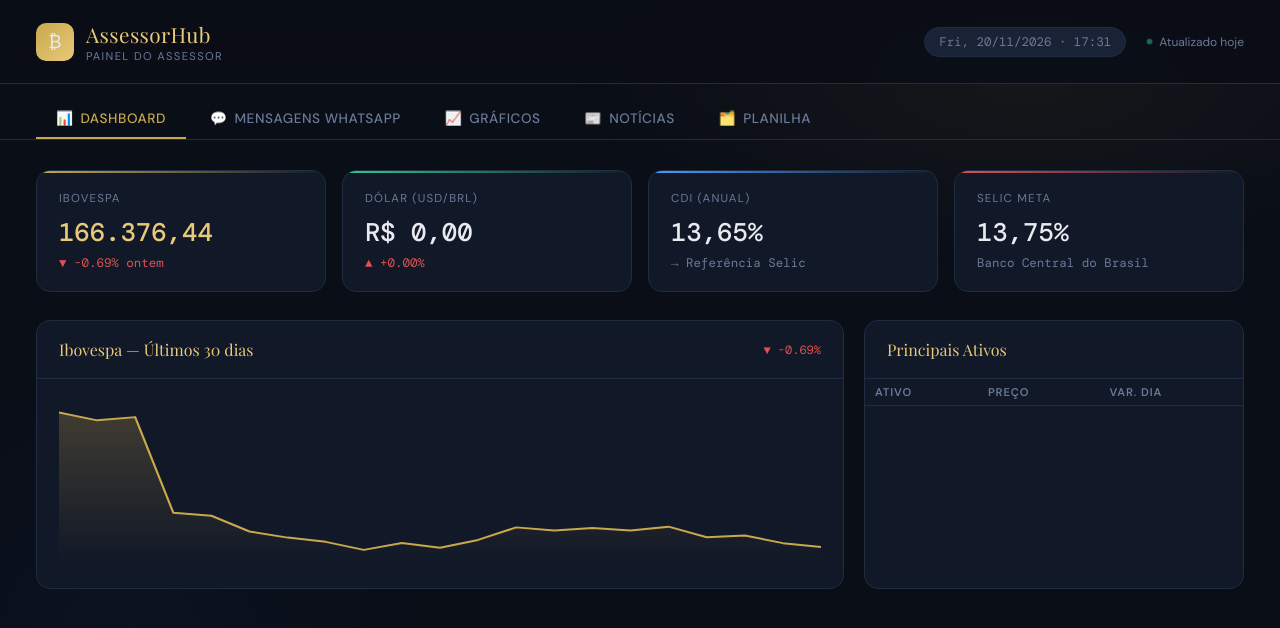
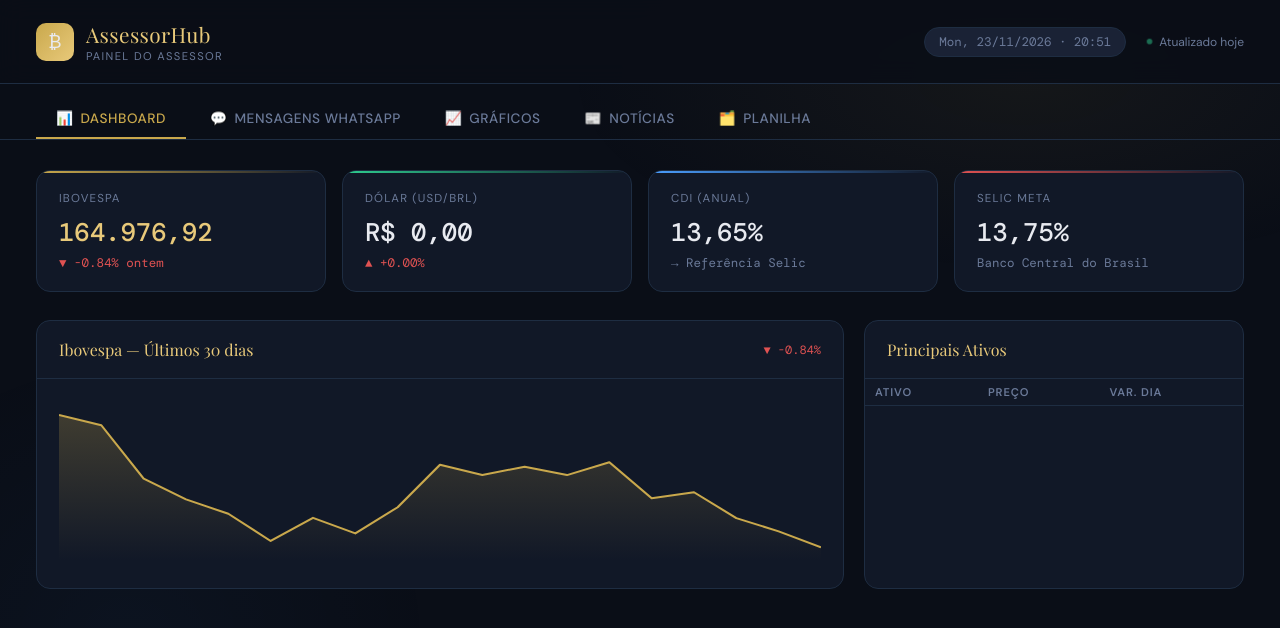
Before and after one commit to joaoferracin/assessor-hub, a plain HTML site: page index.html in a window 1280 px wide. Drawn offline with nearby package versions, Linux system fonts and the light colour scheme.

Commit message:
🔄 Hub atualizado — 23/11/2026 20:51

```diff
--- a/index.html
+++ b/index.html
@@ -3,7 +3,7 @@
 <head>
 <meta charset="UTF-8">
 <meta name="viewport" content="width=device-width, initial-scale=1.0">
-<title>AssessorHub — 20/11/2026</title>
+<title>AssessorHub — 23/11/2026</title>
 <link href="https://fonts.googleapis.com/css2?family=Playfair+Display:wght@400;700&family=DM+Sans:wght@300;400;500;600&family=DM+Mono:wght@400;500&display=swap" rel="stylesheet">
 <style>
   :root {
@@ -135,7 +135,7 @@
     </div>
   </div>
   <div style="display:flex;align-items:center;gap:20px;">
-    <span class="date-pill">Fri, 20/11/2026 · 17:31</span>
+    <span class="date-pill">Mon, 23/11/2026 · 20:51</span>
     <span style="font-size:.75rem;color:var(--muted);display:flex;align-items:center;"><span class="pulse"></span>Atualizado hoje</span>
   </div>
 </header>
@@ -153,8 +153,8 @@
   <div class="kpi-row">
     <div class="kpi-card gold">
       <div class="kpi-label">Ibovespa</div>
-      <div class="kpi-value" style="color:var(--gold-light)">166.376,44</div>
-      <div class="kpi-change" style="color:var(--red)">▼ -0.69% ontem</div>
+      <div class="kpi-value" style="color:var(--gold-light)">164.976,92</div>
+      <div class="kpi-change" style="color:var(--red)">▼ -0.84% ontem</div>
     </div>
     <div class="kpi-card green">
       <div class="kpi-label">Dólar (USD/BRL)</div>
@@ -176,7 +176,7 @@
     <div class="card">
       <div class="card-header">
         <span class="card-title">Ibovespa — Últimos 30 dias</span>
-        <span style="font-size:.75rem;color:var(--red);font-family:'DM Mono',monospace">▼ -0.69%</span>
+        <span style="font-size:.75rem;color:var(--red);font-family:'DM Mono',monospace">▼ -0.84%</span>
       </div>
       <div class="card-body">
         <svg id="mainChart" viewBox="0 0 700 160" preserveAspectRatio="none" style="width:100%;height:160px;"></svg>
@@ -292,7 +292,7 @@
 
 <script>
 // Dados injetados pelo Python
-const IBOV_HISTORY = [206495, 204120, 205083, 176608, 175710, 171006, 169186, 167922, 165529, 167564, 166192, 168499, 172236, 171337, 172060, 171324, 172458, 169295, 169817, 167538, 166376];
+const IBOV_HISTORY = [176608, 175710, 171006, 169186, 167922, 165529, 167564, 166192, 168499, 172236, 171337, 172060, 171324, 172458, 169295, 169817, 167538, 166376, 164976.9219];
 const NEWS_DATA    = [];
 
 // ── Tabs ──────────────────────────────────────────────────────────────────────
```
